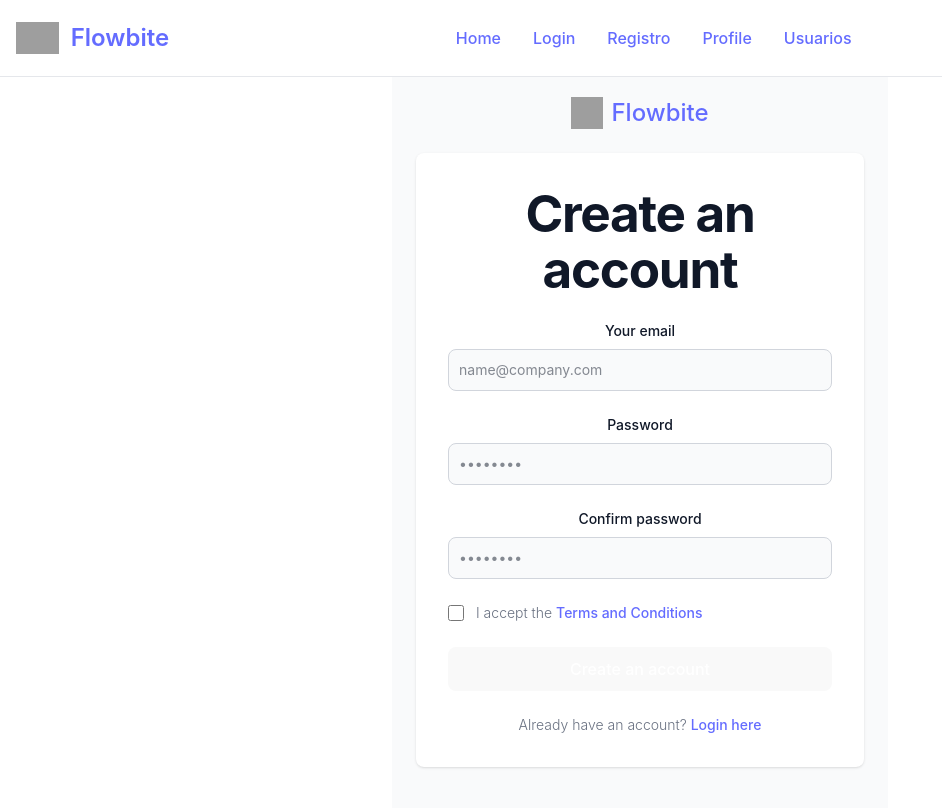
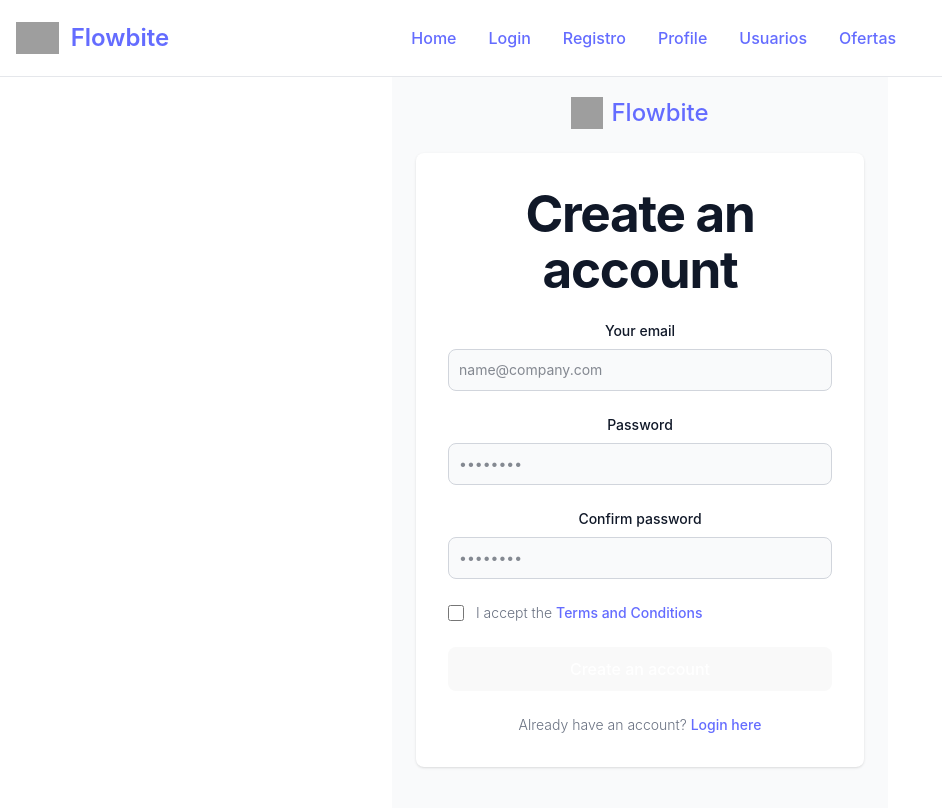
Before and after one commit to Quique1912/empleateTuFrontendMio, a React (Vite) app: page /Register in a window 1280 px wide. Shown: the top 808 px of the page, without its empty margins (0-942 px from the left). Built offline with nearby package versions, Linux system fonts and the light colour scheme; grey boxes are pictures that could not be loaded.

Commit message:
8.0 version

```diff
--- a/src/components/Navbar.tsx
+++ b/src/components/Navbar.tsx
@@ -36,6 +36,9 @@
       <li>
         <Link to="/userList" className="block py-2 px-3 text-gray-900 rounded-sm hover:bg-gray-100 md:hover:bg-transparent md:hover:text-blue-700 md:p-0 md:dark:hover:text-blue-500 dark:text-white dark:hover:bg-gray-700 dark:hover:text-white md:dark:hover:bg-transparent dark:border-gray-700">Usuarios</Link>
       </li>
+      <li>
+        <Link to="/offers" className="block py-2 px-3 text-gray-900 rounded-sm hover:bg-gray-100 md:hover:bg-transparent md:hover:text-blue-700 md:p-0 md:dark:hover:text-blue-500 dark:text-white dark:hover:bg-gray-700 dark:hover:text-white md:dark:hover:bg-transparent dark:border-gray-700">Ofertas</Link>
+      </li>
     </ul>
   </div>
   </div>
```
